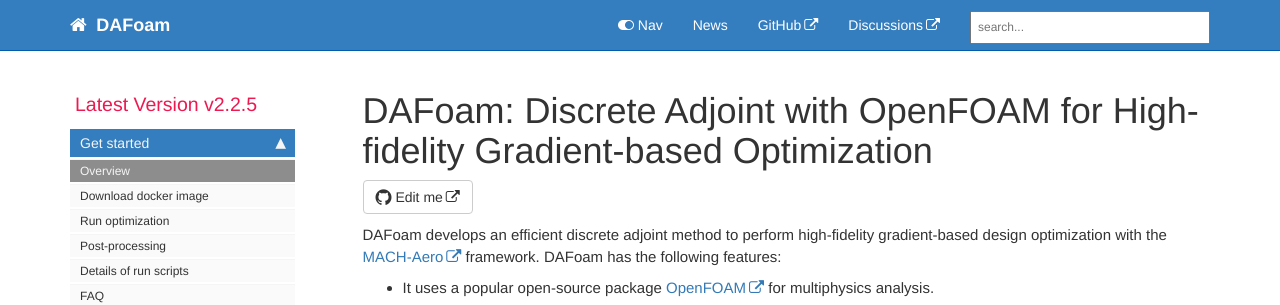
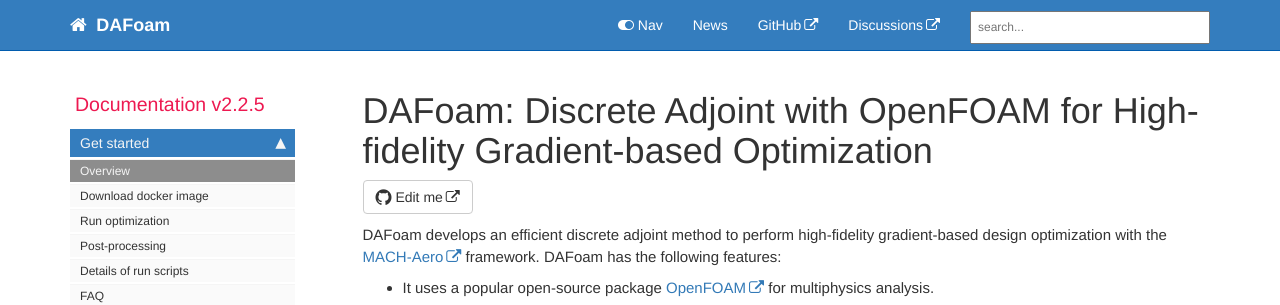
Before and after one commit to DAFoam/DAFoam.github.io, a Jekyll site: the page built from index.md, in a window 1280 px wide. Shown: the top 305 px of the page. Built offline with Jekyll 4.4.1, drawn with Linux system fonts in a browser that asks for light colours; comment, search, counter and statistics services are not loaded.

Commit message:
content update

```diff
--- a/_data/sidebars/mydoc_sidebar.yml
+++ b/_data/sidebars/mydoc_sidebar.yml
@@ -2,7 +2,7 @@
 
 entries:
 - title: sidebar
-  product: Latest Version v2.2.5
+  product: Documentation v2.2.5
   version:
   folders:
 
```
